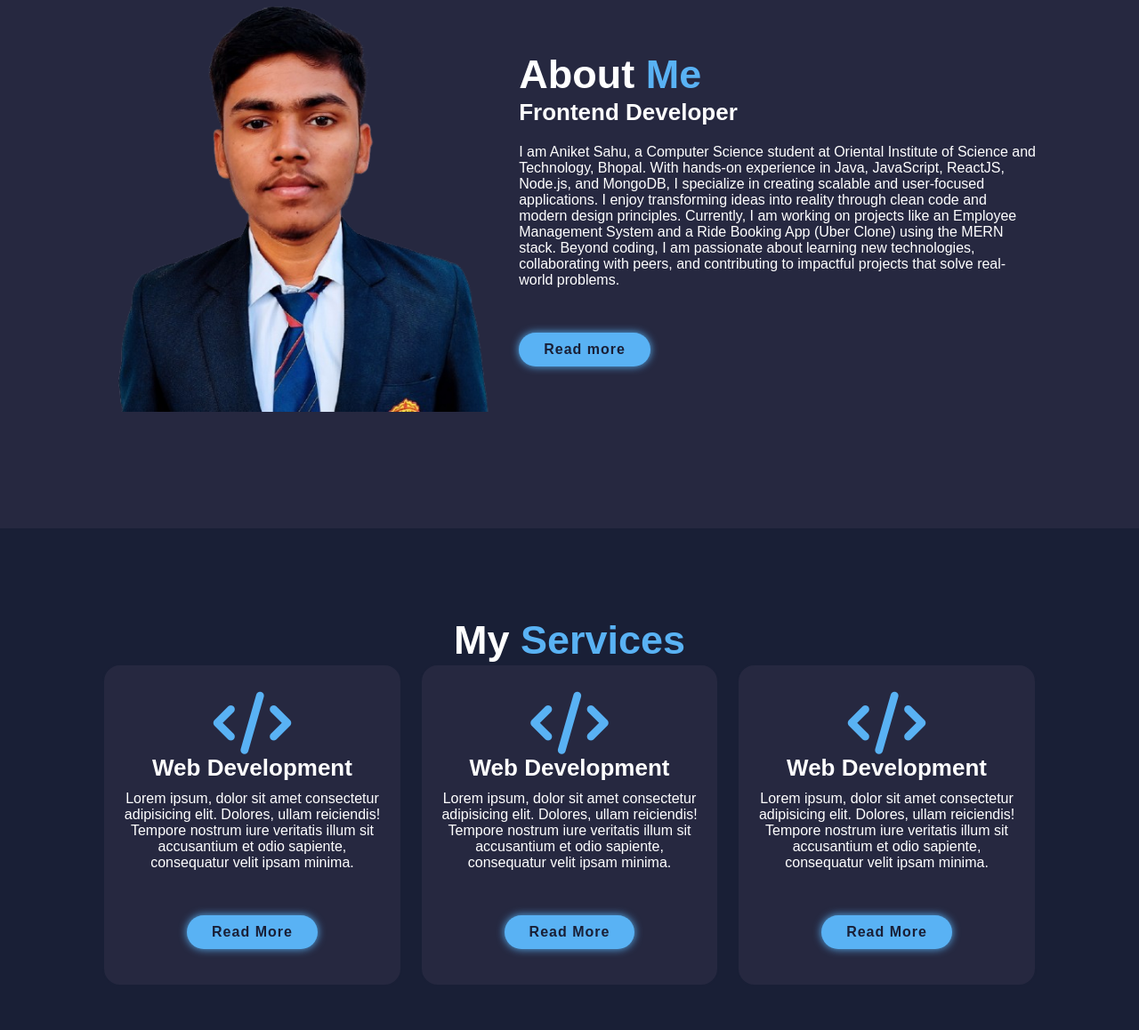
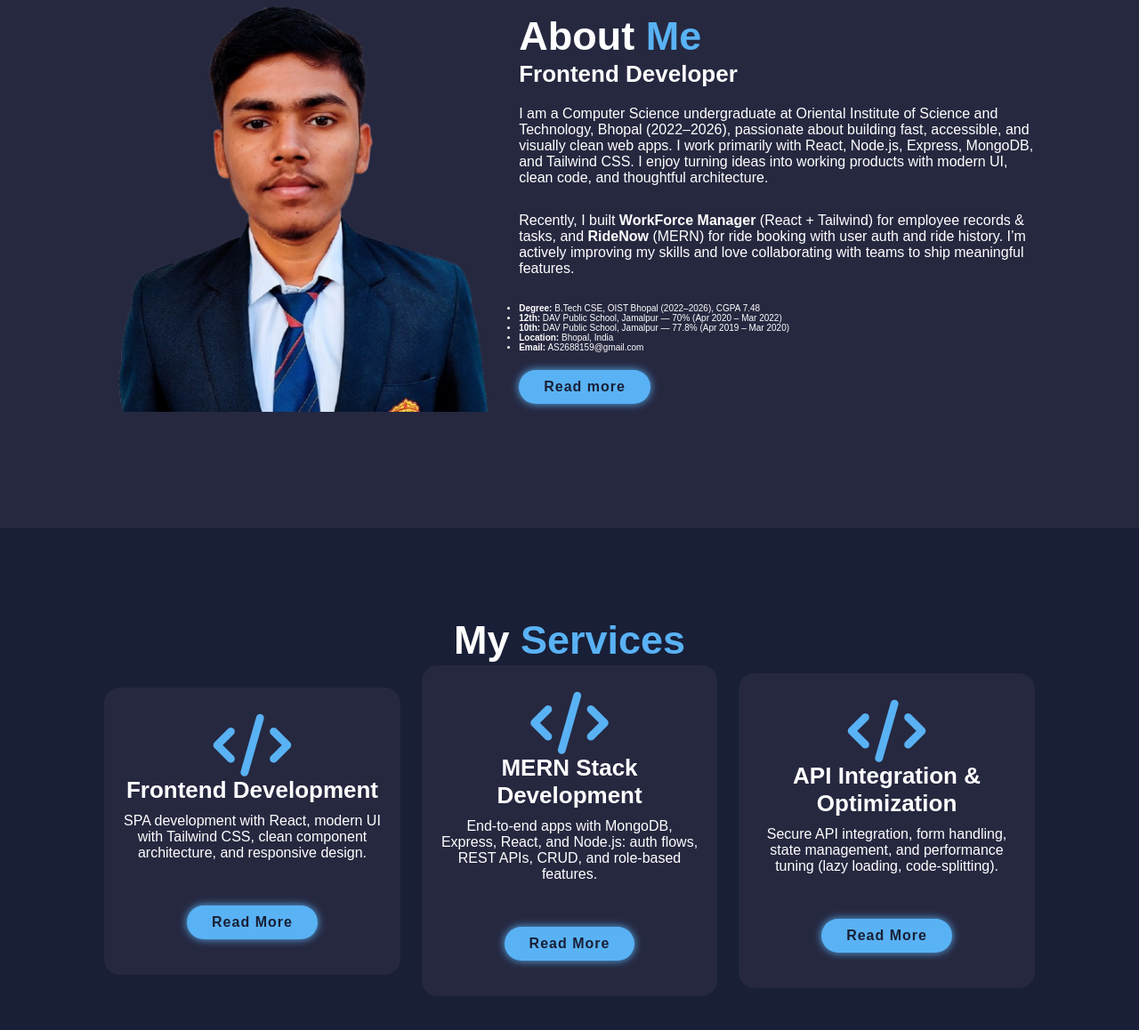
Before and after one commit to aniketsahu005/Portfolio, a plain HTML site: page index.html in a window 1280 px wide. Shown: the part 1006-2164 px from the top of the page at 89% size. Drawn offline with Linux system fonts and the light colour scheme.

Commit message:
Update index.html

```diff
--- a/index.html
+++ b/index.html
@@ -38,8 +38,8 @@
       <h3>Aniket sahu</h3>
       <h3>And I'm a <span>Full Stack Developer</span></h3>
       <p>
-A Computer Science undergraduate and aspiring Full Stack Developer.
-I love building responsive, user-friendly web applications using modern technologies like React, Node.js, and MongoDB.
+  I build clean, responsive, and user-friendly web apps using React, Node.js, and MongoDB.
+  Final-year CSE undergrad (OIST Bhopal, 2022–2026, CGPA 7.48). Open to SDE/Frontend roles and internships.
 </p>
       <div class="social-media">
         <a href="https://www.linkedin.com/in/aniket-sahu-301532265"><i class="fa-brands fa-linkedin"></i></a>
@@ -65,14 +65,24 @@ I love building responsive, user-friendly web applications using modern technolo
       <h2 class="heading">About <span>Me</span>
       </h2>
       <h3>Frontend Developer</h3>
-      <p>I am Aniket Sahu, a Computer Science student at Oriental Institute of Science and Technology, Bhopal.
-With hands-on experience in Java, JavaScript, ReactJS, Node.js, and MongoDB, I specialize in creating scalable and user-focused applications.
-
-I enjoy transforming ideas into reality through clean code and modern design principles.
-Currently, I am working on projects like an Employee Management System and a Ride Booking App (Uber Clone) using the MERN stack.
-
-Beyond coding, I am passionate about learning new technologies, collaborating with peers, and contributing to impactful projects that solve real-world problems.
-</p>
+      <p>
+        I am a Computer Science undergraduate at Oriental Institute of Science and Technology, Bhopal (2022–2026),
+         passionate about building fast, accessible, and visually clean web apps. I work primarily with
+         React, Node.js, Express, MongoDB, and Tailwind CSS. I enjoy turning ideas into working products
+         with modern UI, clean code, and thoughtful architecture.
+     </p>
+      <p>
+        Recently, I built <strong>WorkForce Manager</strong> (React + Tailwind) for employee records & tasks, and
+  <strong>RideNow</strong> (MERN) for ride booking with user auth and ride history. I’m actively improving my skills
+  and love collaborating with teams to ship meaningful features.
+      </p>
+      <ul class="about-facts">
+  <li><strong>Degree:</strong> B.Tech CSE, OIST Bhopal (2022–2026), CGPA 7.48</li>
+  <li><strong>12th:</strong> DAV Public School, Jamalpur — 70% (Apr 2020 – Mar 2022)</li>
+  <li><strong>10th:</strong> DAV Public School, Jamalpur — 77.8% (Apr 2019 – Mar 2020)</li>
+  <li><strong>Location:</strong> Bhopal, India</li>
+  <li><strong>Email:</strong> AS2688159@gmail.com</li>
+</ul>
       <a href="#" class="btn">Read more</a>
     </div>
 
@@ -85,25 +95,22 @@ Beyond coding, I am passionate about learning new technologies, collaborating wi
     <div class="services-container">
       <div class="services-box">
         <i class="fa-solid fa-code"></i>
-        <h3>Web Development</h3>
-        <p>Lorem ipsum, dolor sit amet consectetur adipisicing elit. Dolores, ullam reiciendis! Tempore nostrum iure
-          veritatis illum sit accusantium et odio sapiente, consequatur velit ipsam minima.
+        <h3>Frontend Development</h3>
+        <p>SPA development with React, modern UI with Tailwind CSS, clean component architecture, and responsive design.
         </p>
         <a href="#" class="btn">Read More</a>
       </div>
       <div class="services-box">
         <i class="fa-solid fa-code"></i>
-        <h3>Web Development</h3>
-        <p>Lorem ipsum, dolor sit amet consectetur adipisicing elit. Dolores, ullam reiciendis! Tempore nostrum iure
-          veritatis illum sit accusantium et odio sapiente, consequatur velit ipsam minima.
+        <h3>MERN Stack Development</h3>
+        <p>End-to-end apps with MongoDB, Express, React, and Node.js: auth flows, REST APIs, CRUD, and role-based features.
         </p>
         <a href="#" class="btn">Read More</a>
       </div>
       <div class="services-box">
         <i class="fa-solid fa-code"></i>
-        <h3>Web Development</h3>
-        <p>Lorem ipsum, dolor sit amet consectetur adipisicing elit. Dolores, ullam reiciendis! Tempore nostrum iure
-          veritatis illum sit accusantium et odio sapiente, consequatur velit ipsam minima.
+        <h3>API Integration & Optimization</h3>
+        <p>Secure API integration, form handling, state management, and performance tuning (lazy loading, code-splitting).
         </p>
         <a href="#" class="btn">Read More</a>
       </div>
```
